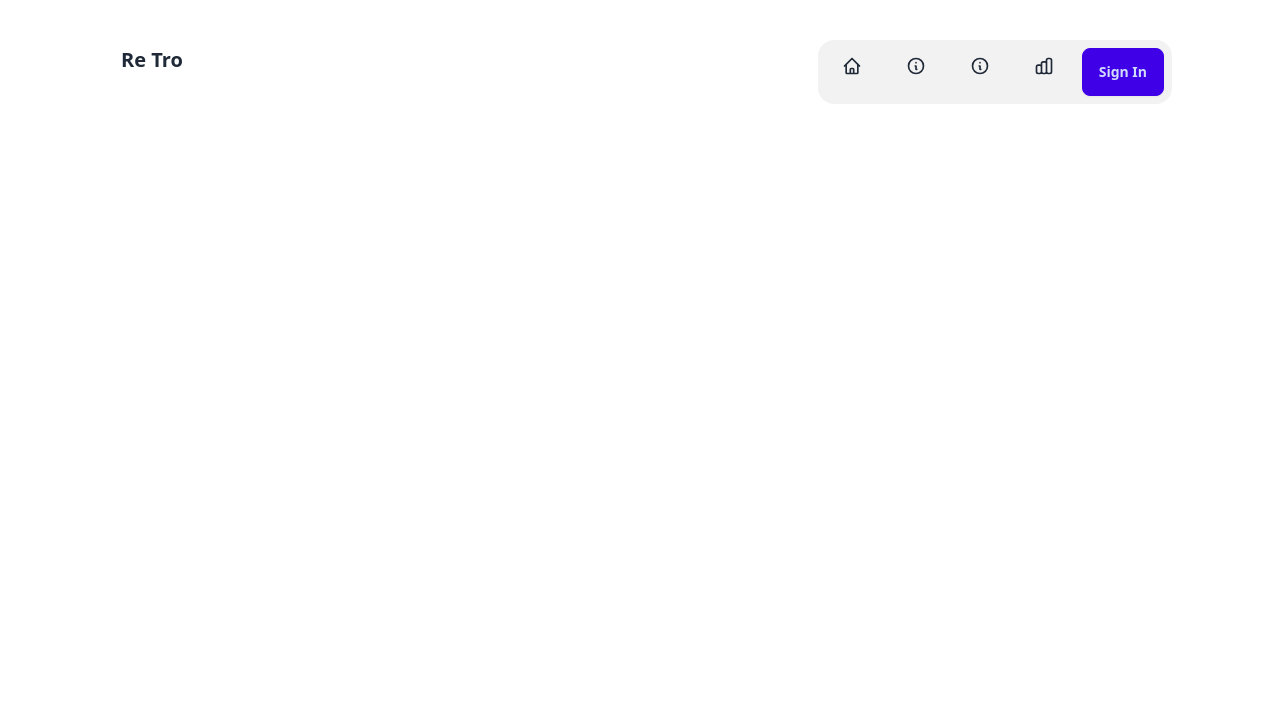
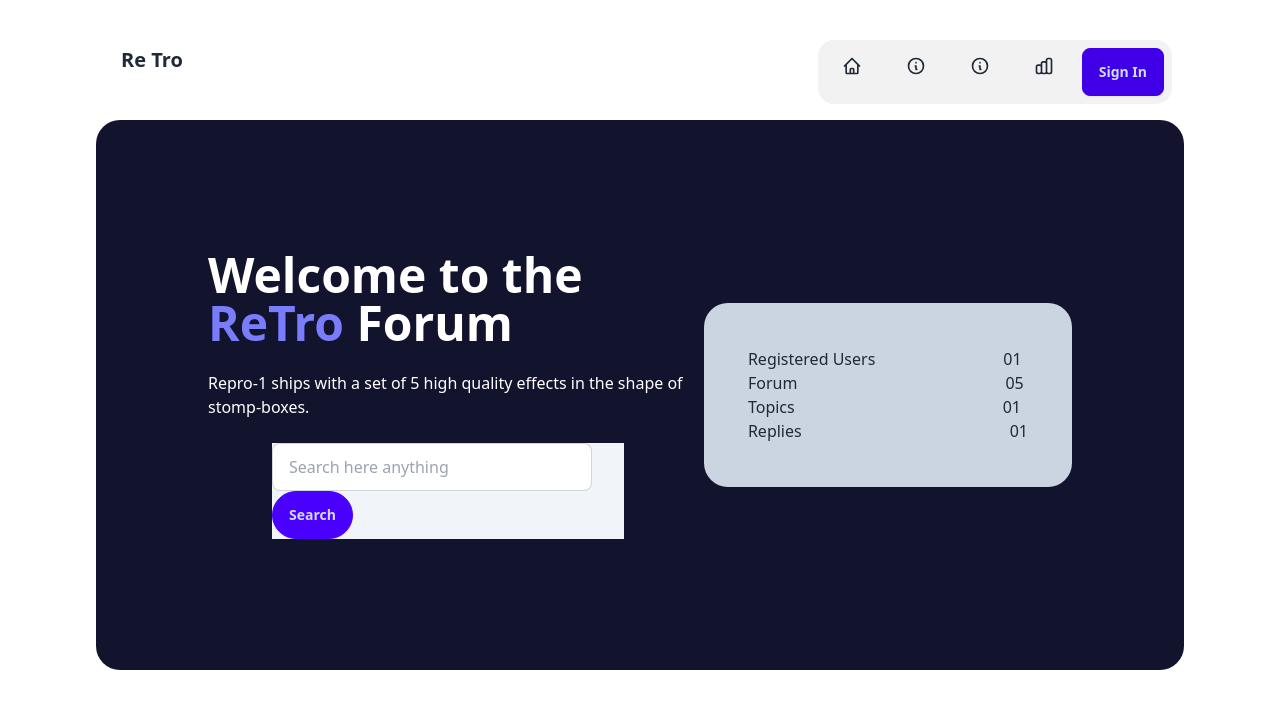
Before and after one commit to alamin601078/poribohon, a plain HTML site: page index.html in a window 1280 px wide. Drawn offline with nearby package versions, Linux system fonts and the light colour scheme.

Commit message:
Wellcome Section

```diff
--- a/index.html
+++ b/index.html
@@ -51,6 +51,40 @@
           </div>
     </nav>
     <main>
+        <!-- Welcome section -->
+        <section>
+            <div class="hero h-[550px] bg-[#12132D] rounded-3xl p-24">
+              <div class="hero-content ">
+                <div class=" ">
+                  <h1 class="text-5xl text-white font-bold">Welcome to the <br><span class="text-[#797DFC]">ReTro</span> Forum</h1>
+                  <p class="py-6 text-white">Repro-1 ships with a set of 5 high quality effects in the shape of stomp-boxes.</p>
+                  <div class="mx-16 bg-slate-100">
+                    <input type="text" placeholder="Search here anything" class="input input-bordered w-full max-w-xs" />
+                    <button class="btn btn-primary p-4 rounded-full">Search</button>
+                  </div>
+                </div>
+                <div class="bg-slate-300 rounded-3xl p-11">
+                  <div class="flex gap-32">
+                    <h1>Registered Users</h1>
+                    <h1>01</h1>
+                  </div>
+                  <div class="flex gap-52">
+                    <h1>Forum</h1>
+                    <h1>05</h1>
+                  </div>
+                  <div class="flex gap-52">
+                    <h1>Topics</h1>
+                    <h1>01</h1>
+                  </div>
+                  <div class="flex gap-52">
+                    <h1>Replies</h1>
+                    <h1>01</h1>
+                  </div>
+                </div>
+
+              </div>
+            </div>
+          </section>
 
     </main>
     <footer>
```
